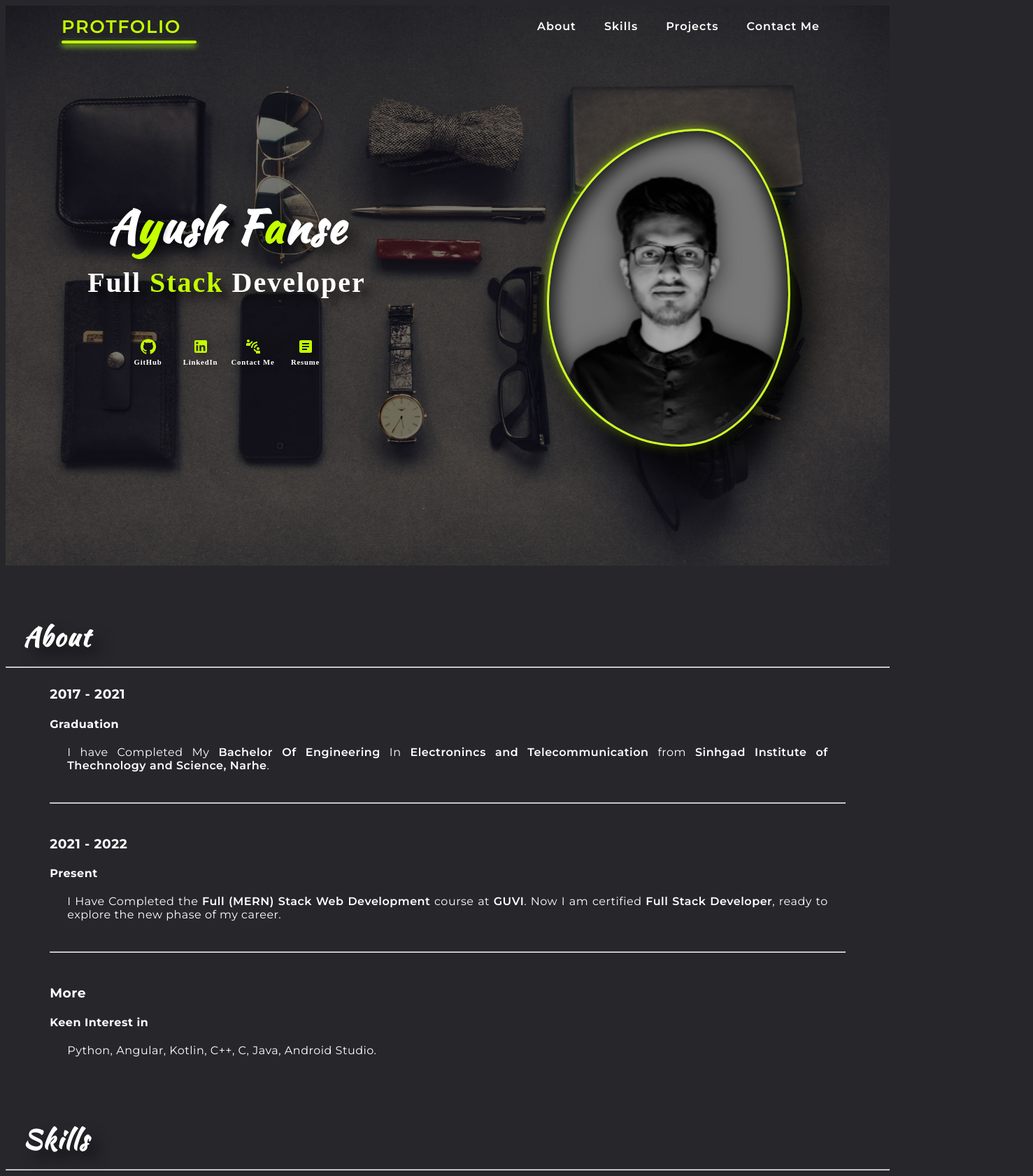
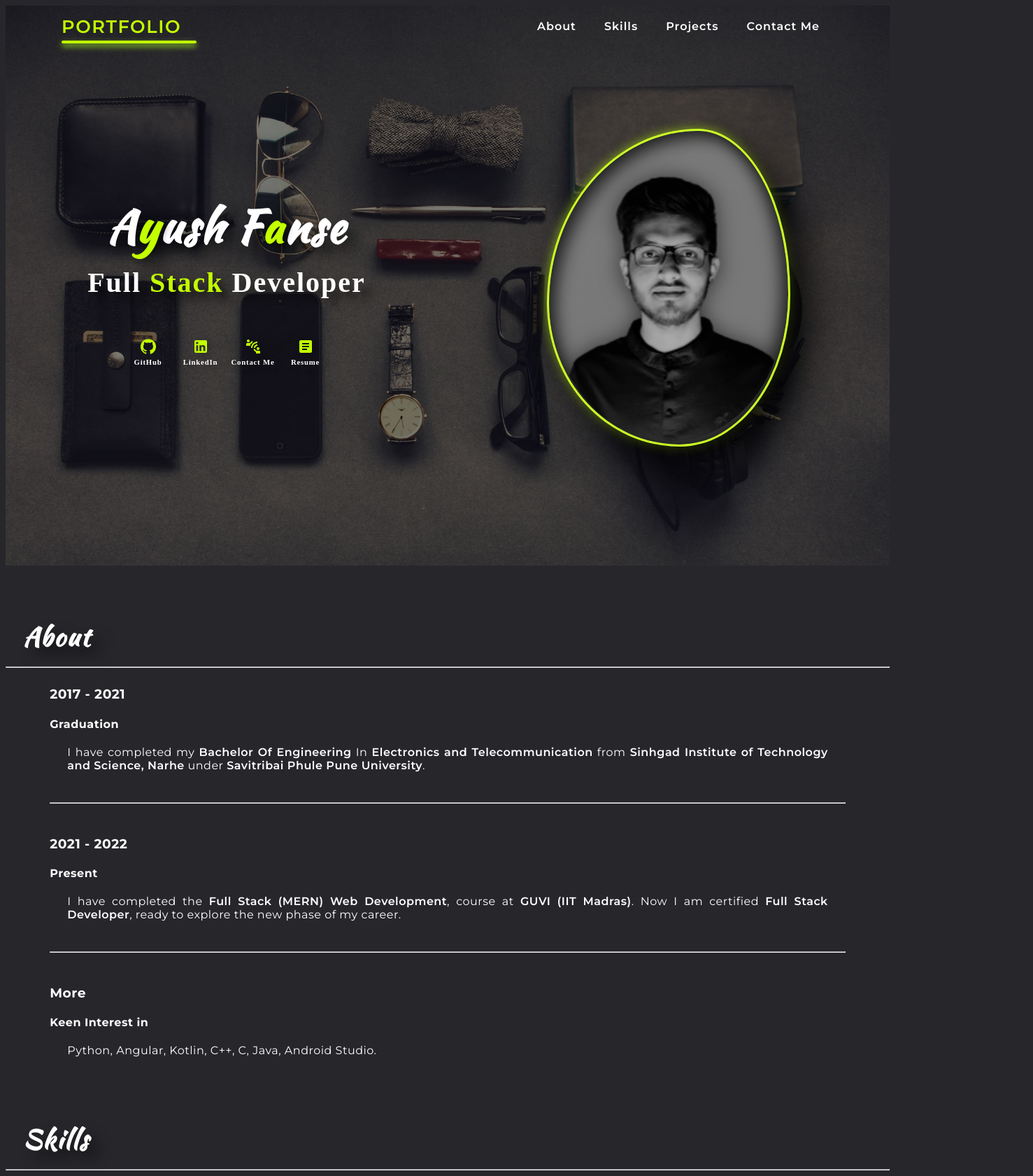
Before and after one commit to AyushFanse/Ayush_Fanse_Portfolio, a React (Create React App) app: page / in a window 1280 px wide. Shown: the top 1680 px of the page at 70% size, 1477 px wide, since content can reach past the window. Built offline with nearby package versions, Linux system fonts and the light colour scheme; a web font is replaced by a local one.

Commit message:
Ayush_Fanse_Portfolio

```diff
--- a/public/CSS/App.css
+++ b/public/CSS/App.css
@@ -79,6 +79,9 @@
 }
 #Title{
   font-size:1.9rem;
+  }
+  .Nav_Item .links #Nav_links{
+    color:#ffffff;
   }
 }
 .Outer{
--- a/src/About.js
+++ b/src/About.js
@@ -17,7 +17,7 @@ function About() {
                                     <h3 className=" Timeline_underline timeline_Date">2017 - 2021</h3>
                                     <h4 className="subheading">Graduation</h4>
                                 </div>
-                                <div className="timeline_body"><p className="text-muted">I have Completed My <span className="hightlight ">Bachelor Of Engineering</span> In <span className="hightlight ">Electronincs and Telecommunication</span> from <span className="hightlight Timeline_underline">Sinhgad Institute of Thechnology and Science, Narhe</span>.</p></div>
+                                <div className="timeline_body"><p className="text-muted">I have completed my <span className="hightlight ">Bachelor Of Engineering</span> In <span className="hightlight ">Electronics and Telecommunication</span> from <span className="hightlight Timeline_underline">Sinhgad Institute of Technology and Science, Narhe</span> under <span className="hightlight Timeline_underline">Savitribai Phule Pune University</span>.</p></div>
                             </div>
                         </li>
                         <br/>
@@ -29,7 +29,7 @@ function About() {
                                     <h3 className=" Timeline_underline timeline_Date">2021 - 2022</h3>
                                     <h4 className="subheading">Present</h4>
                                 </div>
-                                <div className="timeline_body"><p className="text-muted">I Have Completed the  <span className="hightlight Timeline_underline">Full (MERN) Stack Web Development</span> course at  <span className="hightlight">GUVI</span>. Now I am certified  <span className="hightlight">Full Stack Developer</span>, ready to explore the new phase of my career.</p></div>
+                                <div className="timeline_body"><p className="text-muted">I have completed the  <span className="hightlight Timeline_underline">Full Stack (MERN) Web Development</span>, course at  <span className="hightlight">GUVI (IIT Madras)</span>. Now I am certified  <span className="hightlight">Full Stack Developer</span>, ready to explore the new phase of my career.</p></div>
                             </div>
                         </li>
                         <br/>
--- a/src/Contact.js
+++ b/src/Contact.js
@@ -46,7 +46,7 @@ function Contact() {
                                 </li>
                                 <li data-aos="slide-right">
                                     <div>
-                                        <a className="links hover" rel="noreferrer" download="download" href="https://drive.google.com/file/d/1C25JOP3SEw2kRbsJ9XKBWtyAZiuqpBHL/view?usp=sharing" target="_blank">
+                                        <a className="links hover" rel="noreferrer" download="download" href="https://drive.google.com/file/d/16vugqIGqaevB0MUrTdHVMXyAY-JRPaJo/view?usp=sharing" target="_blank">
                                             <ArticleIcon id="Contact_icons"/>
                                         </a>
                                     </div>
--- a/src/Data/Projects.json
+++ b/src/Data/Projects.json
@@ -28,8 +28,8 @@
         "site_link":"https://ayush-animeflix.netlify.app"
     },
     {
-        "title":"Upgread Plan Cards",
-        "files":[{"imgpath":"Upgread-Plan-Card/Upgread-Plan-Card.png"}],
+        "title":"Upgrade Plan Cards",
+        "files":[{"imgpath":"Upgrade-Plan-Card/Upgrade-Plan-Card.png"}],
         "tools":"React, CSS, Bootstrap, JavaScript",
         "discription":"Here I have created the beautiful animations for the upgread plan cards.",
         "site_link":"https://recipe-website-app-v1.herokuapp.com/"
--- a/src/Footer.js
+++ b/src/Footer.js
@@ -42,7 +42,7 @@ function Footer(props) {
                     </li>
                     <li>
                         <div>
-                            <a className="links" rel="noreferrer" download="download" href="https://drive.google.com/file/d/1C25JOP3SEw2kRbsJ9XKBWtyAZiuqpBHL/view?usp=sharing" target="_blank">
+                            <a className="links" rel="noreferrer" download="download" href="https://drive.google.com/file/d/16vugqIGqaevB0MUrTdHVMXyAY-JRPaJo/view?usp=sharing" target="_blank">
                                 <ArticleIcon id="icons"/>
                             </a>
                         </div>
--- a/src/Header.js
+++ b/src/Header.js
@@ -101,7 +101,7 @@ return (
               id="font"
               className="nav_active"
             >
-            PROTFOLIO
+            PORTFOLIO
             </Typography>
           </a>
         </Box>
```
Also changed, not shown: public/Media/Upgrade-Plan-Card/Upgrade-Plan-Card.png (renamed from public/Media/Upgread-Plan-Card/Upgread-Plan-Card.png).
